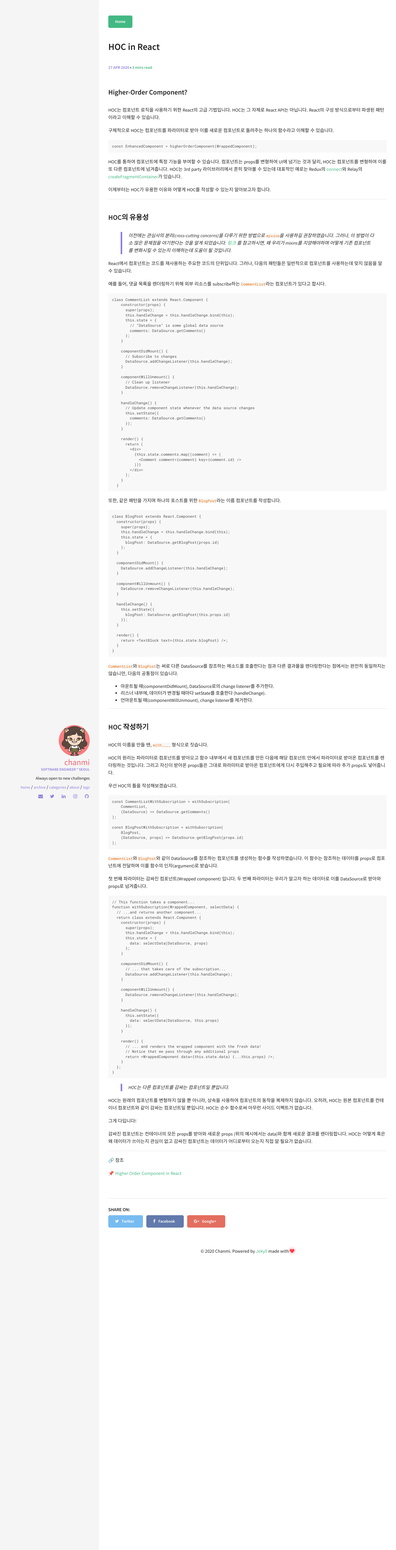
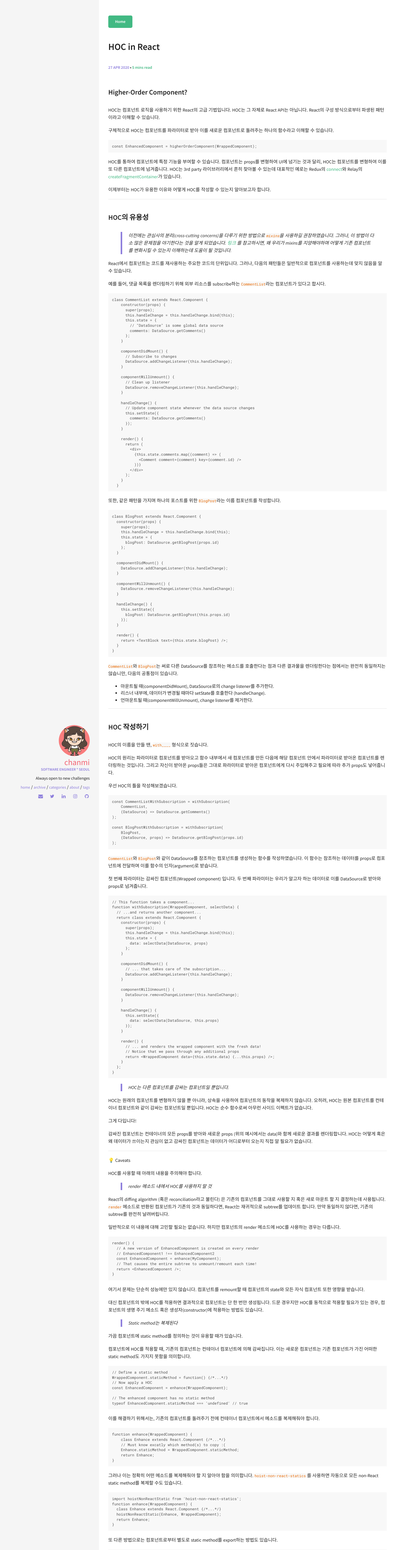
Before and after one commit to chanmi-lee/dev-blog, a Jekyll site: the page built from _posts/2020-04-27-what-is-hoc-and-how-to-use-it-in-react.md, in a window 1280 px wide. Shown: the whole page at 31% size. Built offline with Jekyll 4.4.1, drawn with Linux system fonts in a browser that asks for light colours; comment, search, counter and statistics services are not loaded.

Commit message:
[React] added caveats for HOC

````diff
--- a/_posts/2020-04-27-what-is-hoc-and-how-to-use-it-in-react.md
+++ b/_posts/2020-04-27-what-is-hoc-and-how-to-use-it-in-react.md
@@ -197,6 +197,97 @@ HOC는 어떻게 혹은 왜 데이터가 쓰이는지 관심이 없고 감싸진
 
 ---
 
+💡 Caveats
+
+HOC를 사용할 때 아래의 내용을 주의해야 합니다.
+
+> render 메소드 내에서 HOC를 사용하지 말 것
+
+React의 diffing algorithm (혹은 reconciliation라고 불린다) 은 기존의 컴포넌트를 그대로 사용할 지 혹은 새로 마운트 할 지 결정하는데 사용됩니다.
+`render` 메소드로 반환된 컴포넌트가 기존의 것과 동일하다면, React는 재귀적으로 subtree를 업데이트 합니다. 만약 동일하지 않다면, 기존의 subtree를 완전히 날려버립니다.
+
+일반적으로 이 내용에 대해 고민할 필요는 없습니다. 하지만 컴포넌트의 render 메소드에 HOC를 사용하는 경우는 다릅니다.
+
+```
+render() {
+  // A new version of EnhancedComponent is created on every render
+  // EnhancedComponent1 !== EnhancedComponent2
+  const EnhancedComponent = enhance(MyComponent);
+  // That causes the entire subtree to unmount/remount each time!
+  return <EnhancedComponent />;
+}
+```
+
+여기서 문제는 단순히 성능에만 있지 않습니다. 컴포넌트를 remount할 때 컴포넌트의 state와 모든 자식 컴포넌트 또한 영향을 받습니다.
+
+대신 컴포넌트의 밖에 HOC를 적용하면 결과적으로 컴포넌트는 단 한 번만 생성됩니다.
+드문 경우지만 HOC를 동적으로 적용할 필요가 있는 경우, 컴포넌트의 생명 주기 메소드 혹은 생성자(constructor)에 적용하는 방법도 있습니다.
+
+> Static method는 복제된다
+
+가끔 컴포넌트에 static method를 정의하는 것이 유용할 때가 있습니다.
+
+컴포넌트에 HOC를 적용할 때, 기존의 컴포넌트는 컨테이너 컴포넌트에 의해 감싸집니다.
+이는 새로운 컴포넌트는 기존 컴포넌트가 가진 어떠한 static method도 가지지 못함을 의미합니다.
+
+```
+// Define a static method
+WrappedComponent.staticMethod = function() {/*...*/}
+// Now apply a HOC
+const EnhancedComponent = enhance(WrappedComponent);
+
+// The enhanced component has no static method
+typeof EnhancedComponent.staticMethod === 'undefined' // true
+```
+
+이를 해결하기 위해서는, 기존의 컴포넌트를 돌려주기 전에 컨테이너 컴포넌트에서 메소드를 복제해줘야 합니다.
+
+```
+function enhance(WrappedComponent) {
+    class Enhance extends React.Component {/*...*/}
+    // Must know excatly which method(s) to copy :(
+    Enhance.staticMethod = WrappedComponent.staticMethod;
+    return Enhance;
+}
+```
+
+그러나 이는 정확히 어떤 메소드를 복제해줘야 할 지 알아야 함을 의미합니다.
+`hoist-non-react-statics` 를 사용하면 자동으로 모든 non-React static method를 복제할 수도 있습니다.
+
+```
+import hoistNonReactStatic from 'hoist-non-react-statics';
+function enhance(WrappedComponent) {
+  class Enhance extends React.Component {/*...*/}
+  hoistNonReactStatic(Enhance, WrappedComponent);
+  return Enhance;
+}
+```
+
+또 다른 방법으로는 컴포넌트로부터 별도로 static method를 export하는 방법도 있습니다.
+
+```
+// Instead of...
+MyComponent.someFunction = someFunction;
+export default MyComponent;
+
+// ...export the method separately...
+export { someFunction };
+
+// ...and in the consuming module, import both
+import MyComponent, { someFunction } from './MyComponent.js';
+```
+
+> Refs는 전달되지 않는다
+
+HOC는 WrappedComponent에 모든 props를 전달하지만, refs는 전달되지 않습니다.
+`ref`는 실제로 prop가 아니기 때문입니다. (React에서 `key`와 같이 특별하게 다뤄지는 속성이라고 이해할 수 있습니다.)
+
+이를 해결하기 위한 방법으로 `React.forwardRef` API (React 16.3 버전 이후 지원)을 사용할 수 있습니다.
+
+- [ForwardRef](https://reactjs.org/docs/forwarding-refs.html)
+
+---
+
 🔗 참조
 
 📌 [Higher Order Component in React](https://reactjs.org/docs/higher-order-components.html)
````
